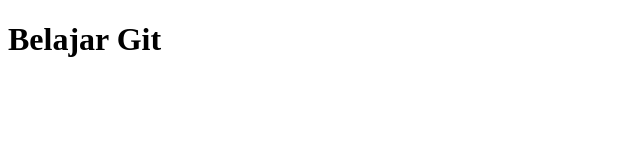
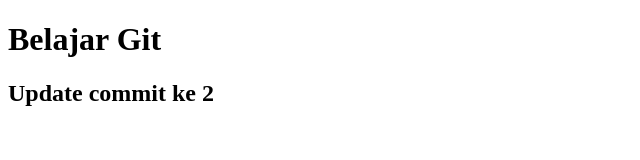
Before and after one commit to abdulbasit94/belajarhtml, a plain HTML site: page index.html in a window 1280 px wide. Shown: the whole page, without its empty margins (0-640 px from the left). Drawn offline with Linux system fonts and the light colour scheme.

Commit message:
Commit kedua

```diff
--- a/index.html
+++ b/index.html
@@ -7,6 +7,7 @@
 </head>
 <body>
     <h1>Belajar Git</h1>
+    <h2>Update commit ke 2</h2>
 </body>
 
 </html>
```
